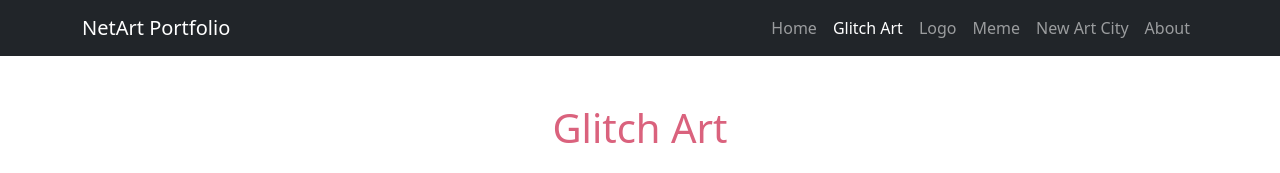
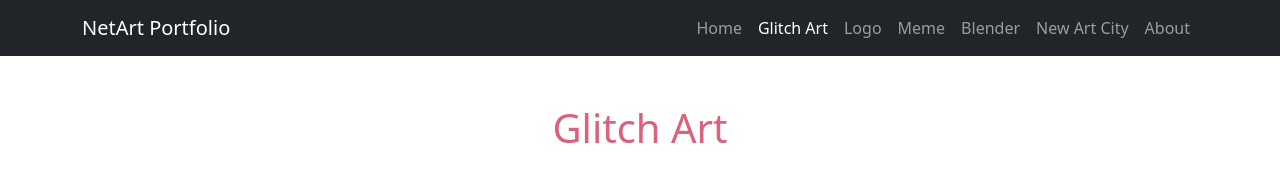
Before and after one commit to strptal/Portfolio, a plain HTML site: page glitch.html in a window 1280 px wide. Shown: the top 173 px of the page. Drawn offline with nearby package versions, Linux system fonts and the light colour scheme.

Commit message:
Update glitch.html

```diff
--- a/glitch.html
+++ b/glitch.html
@@ -25,6 +25,7 @@
             <li class="nav-item"><a class="nav-link active" href="glitch.html">Glitch Art</a></li>
             <li class="nav-item"><a class="nav-link" href="logo.html">Logo</a></li>
             <li class="nav-item"><a class="nav-link" href="meme.html">Meme</a></li>
+             <li class="nav-item"><a class="nav-link" href="desk.html">Blender</a></li>
             <li class="nav-item"><a class="nav-link" href="newartcity.html">New Art City</a></li>
             <li class="nav-item"><a class="nav-link" href="about.html">About</a></li>
           </ul>
```
